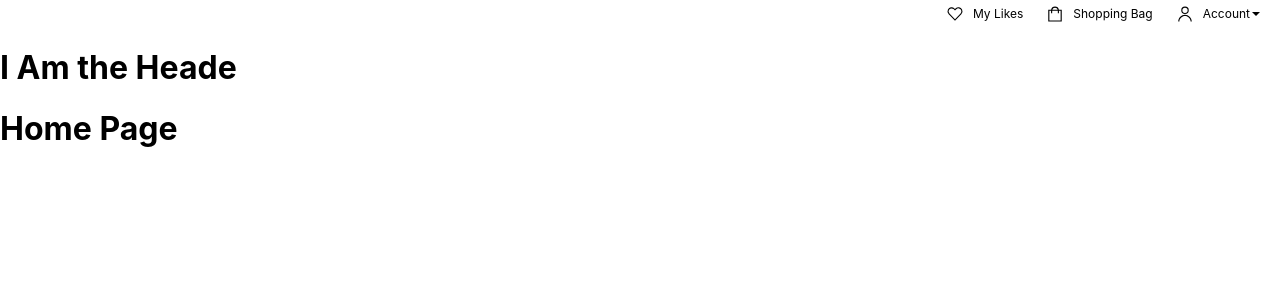
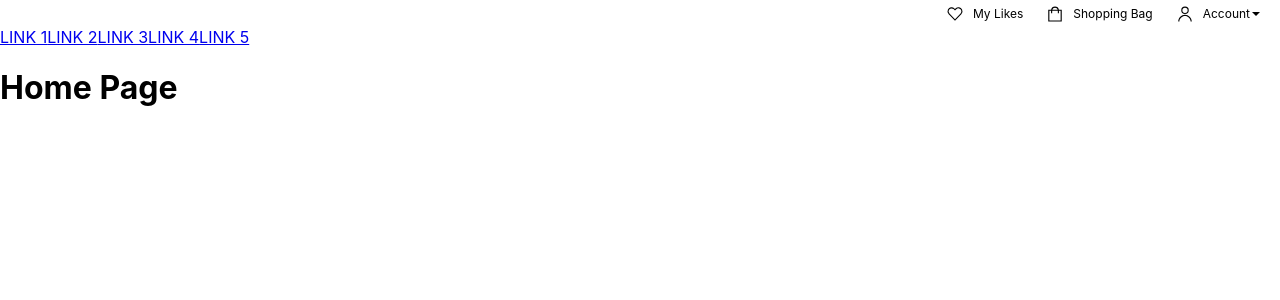
Before and after one commit to florianipate/online-shop-v4, a React (Create React App) app: page / in a window 1280 px wide. Shown: the top 300 px of the page. Built offline with nearby package versions, Linux system fonts and the light colour scheme.

Commit message:
added Top Nav Bar

```diff
--- /dev/null
+++ b/src/components/topNavBar/topNavBar.component.jsx
@@ -0,0 +1,24 @@
+import { Link } from "react-router-dom";
+
+const TopNavContainer = () => {
+    return (
+        <div className="nav-link-container">
+            <Link className="nav-link" to = '/newin'>
+                LINK 1
+            </Link>
+            <Link className="nav-link" to = '/newin'>
+                LINK 2
+            </Link>
+            <Link className="nav-link" to = '/newin'>
+                LINK 3
+            </Link>
+            <Link className="nav-link" to = '/newin'>
+                LINK 4
+            </Link>
+            <Link className="nav-link" to = '/newin'>
+                LINK 5
+            </Link>
+        </div>
+    );
+};
+export default TopNavContainer;
--- /dev/null
+++ b/src/components/topNavBar/topNavBar.style.jsx
@@ -0,0 +1,3 @@
+import styled from 'styled-components';
+
+export const NavLinksContainer = styled.div` `
--- a/src/routes/header/header.component.jsx
+++ b/src/routes/header/header.component.jsx
@@ -1,13 +1,14 @@
 import { Outlet } from "react-router-dom";
 import { Fragment } from "react";
 import HeaderEssentials from "../../components/headerEssentials/headerEssentials.component";
+import TopNavContainer from "../../components/topNavBar/topNavBar.component";
 
 const Header = () =>{
     return(
         <Fragment>
             <div>
                 <HeaderEssentials />
-                <h1>I Am the Heade</h1>
+                <TopNavContainer />
             </div>
             <Outlet />
         </Fragment>
```
